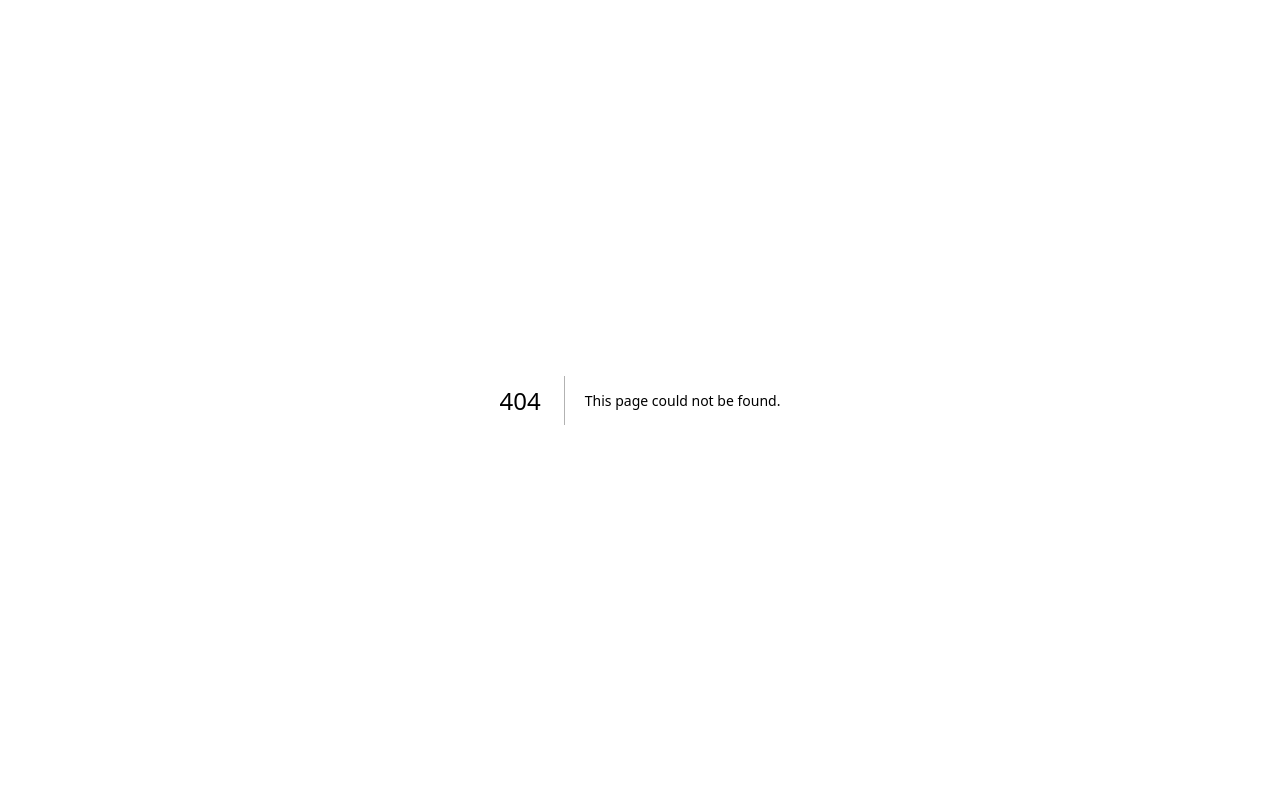
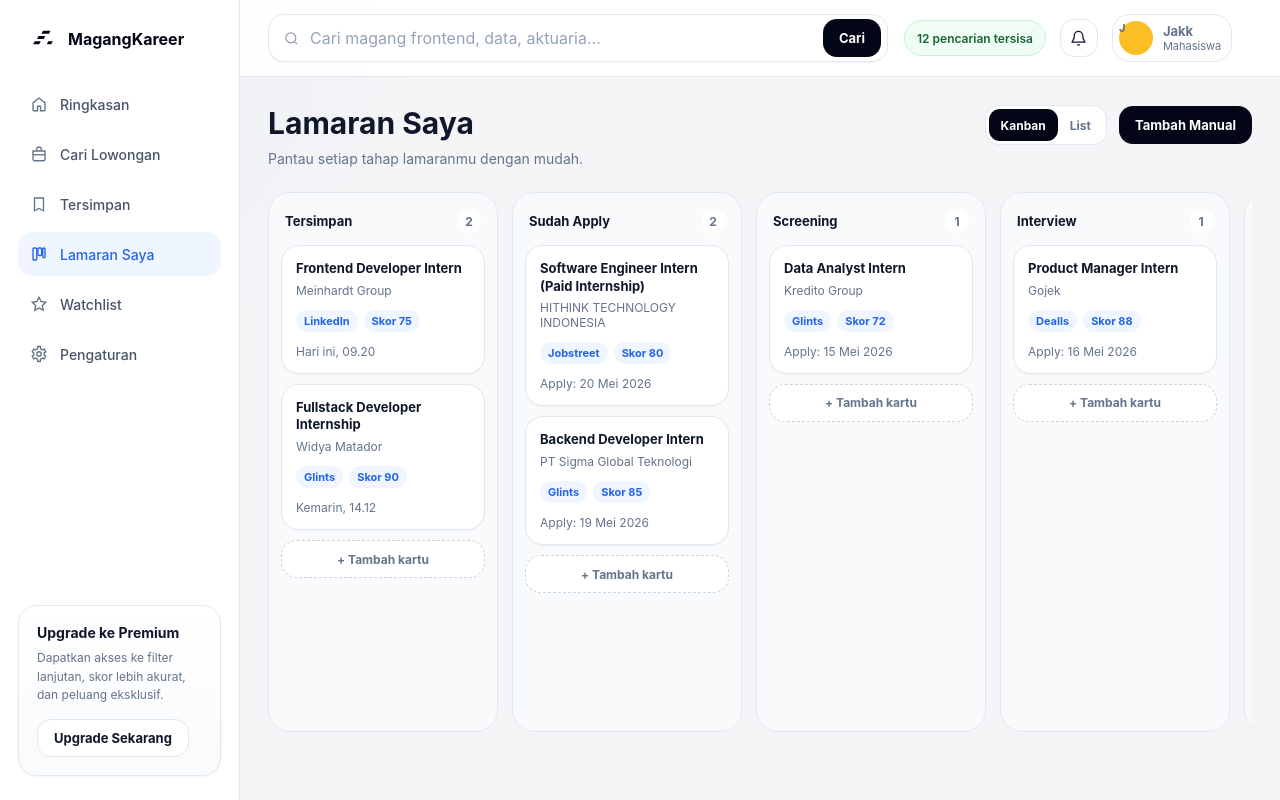
Before and after one commit to dzakwanfadhlullah/MagangKareerMachine, a Next.js app: page /dashboard/lamaran in a window 1280 px wide. Before the commit this address had no page. Built offline with nearby package versions, Linux system fonts and the light colour scheme.

Commit message:
feat: add application kanban page

```diff
--- /dev/null
+++ b/app/dashboard/lamaran/page.tsx
@@ -0,0 +1,28 @@
+import { ApplicationKanban } from "@/components/dashboard/ApplicationKanban";
+import { applications } from "@/lib/dashboard/mock-data";
+
+export default function LamaranPage() {
+  return (
+    <div className="page-wrap lamaran-page">
+      <header className="page-header split">
+        <div>
+          <h1>Lamaran Saya</h1>
+          <p>Pantau setiap tahap lamaranmu dengan mudah.</p>
+        </div>
+        <div className="page-actions">
+          <div className="view-toggle" aria-label="Tampilan">
+            <button className="active" type="button">
+              Kanban
+            </button>
+            <button type="button">List</button>
+          </div>
+          <button className="primary-button" type="button">
+            Tambah Manual
+          </button>
+        </div>
+      </header>
+
+      <ApplicationKanban applications={applications} />
+    </div>
+  );
+}
--- a/app/globals.css
+++ b/app/globals.css
@@ -328,6 +328,36 @@
 
 .page-search input::placeholder {
   color: var(--text-muted);
+}
+
+.page-actions {
+  display: flex;
+  align-items: center;
+  gap: 12px;
+}
+
+.view-toggle {
+  display: inline-flex;
+  border: 1px solid var(--border);
+  border-radius: 14px;
+  background: #fff;
+  padding: 3px;
+}
+
+.view-toggle button {
+  min-height: 32px;
+  border-radius: 11px;
+  background: transparent;
+  padding: 0 12px;
+  color: var(--text-secondary);
+  font-size: 12px;
+  font-weight: 650;
+  cursor: pointer;
+}
+
+.view-toggle button.active {
+  background: var(--navy);
+  color: #fff;
 }
 
 .primary-button,
@@ -1048,6 +1078,104 @@
   font-size: 12px;
 }
 
+.kanban-board {
+  display: grid;
+  grid-template-columns: repeat(8, minmax(230px, 1fr));
+  gap: 14px;
+  overflow-x: auto;
+  padding-bottom: 12px;
+}
+
+.kanban-column {
+  min-height: 540px;
+  border: 1px solid var(--border);
+  border-radius: 22px;
+  background: #f8fafc;
+  padding: 12px;
+}
+
+.kanban-column-head {
+  display: flex;
+  align-items: center;
+  justify-content: space-between;
+  margin-bottom: 12px;
+  padding: 4px 4px 0;
+}
+
+.kanban-column-head h2 {
+  margin: 0;
+  font-size: 13px;
+}
+
+.kanban-column-head span {
+  display: grid;
+  height: 24px;
+  min-width: 24px;
+  place-items: center;
+  border-radius: 999px;
+  background: #fff;
+  color: var(--text-secondary);
+  font-size: 12px;
+  font-weight: 700;
+}
+
+.kanban-cards {
+  display: grid;
+  gap: 10px;
+}
+
+.kanban-card {
+  display: grid;
+  gap: 12px;
+  border: 1px solid var(--border);
+  border-radius: 18px;
+  background: #fff;
+  padding: 14px;
+  box-shadow: var(--shadow-sm);
+}
+
+.kanban-card h3 {
+  margin: 0 0 5px;
+  font-size: 13px;
+  line-height: 1.35;
+}
+
+.kanban-card p,
+.kanban-card time {
+  margin: 0;
+  color: var(--text-secondary);
+  font-size: 12px;
+}
+
+.kanban-card-meta {
+  display: flex;
+  flex-wrap: wrap;
+  gap: 6px;
+}
+
+.kanban-card-meta span {
+  display: inline-flex;
+  min-height: 22px;
+  align-items: center;
+  border-radius: 999px;
+  background: var(--blue-soft);
+  padding: 0 8px;
+  color: var(--blue);
+  font-size: 11px;
+  font-weight: 650;
+}
+
+.kanban-add {
+  min-height: 38px;
+  border: 1px dashed #cbd5e1;
+  border-radius: 16px;
+  background: #fff;
+  color: var(--text-secondary);
+  font-size: 12px;
+  font-weight: 650;
+  cursor: pointer;
+}
+
 .skeleton-card,
 .skeleton-drawer {
   display: grid;
@@ -1151,6 +1279,11 @@
     flex-direction: column;
   }
 
+  .page-actions {
+    width: 100%;
+    justify-content: space-between;
+  }
+
   .stats-grid,
   .overview-grid,
   .compact-job-grid {
--- /dev/null
+++ b/components/dashboard/ApplicationKanban.tsx
@@ -0,0 +1,40 @@
+import { getApplicationStatusLabel, formatPlatformLabel } from "@/lib/dashboard/formatters";
+import type { ApplicationCard, ApplicationStatus } from "@/lib/dashboard/types";
+
+const columns: ApplicationStatus[] = ["saved", "applied", "screening", "interview", "technical_test", "offer", "accepted", "rejected"];
+
+export function ApplicationKanban({ applications }: { applications: ApplicationCard[] }) {
+  return (
+    <div className="kanban-board">
+      {columns.map((status) => {
+        const items = applications.filter((application) => application.status === status);
+        return (
+          <section className="kanban-column" key={status}>
+            <div className="kanban-column-head">
+              <h2>{getApplicationStatusLabel(status)}</h2>
+              <span>{items.length}</span>
+            </div>
+            <div className="kanban-cards">
+              {items.map((application) => (
+                <article className="kanban-card" key={application.id}>
+                  <div>
+                    <h3>{application.opportunity.title}</h3>
+                    <p>{application.opportunity.company}</p>
+                  </div>
+                  <div className="kanban-card-meta">
+                    <span>{formatPlatformLabel(application.opportunity.source_platform)}</span>
+                    <span>Skor {application.opportunity.score}</span>
+                  </div>
+                  <time>{application.applied_at ? `Apply: ${application.applied_at}` : application.updated_at}</time>
+                </article>
+              ))}
+              <button className="kanban-add" type="button">
+                + Tambah kartu
+              </button>
+            </div>
+          </section>
+        );
+      })}
+    </div>
+  );
+}
```
